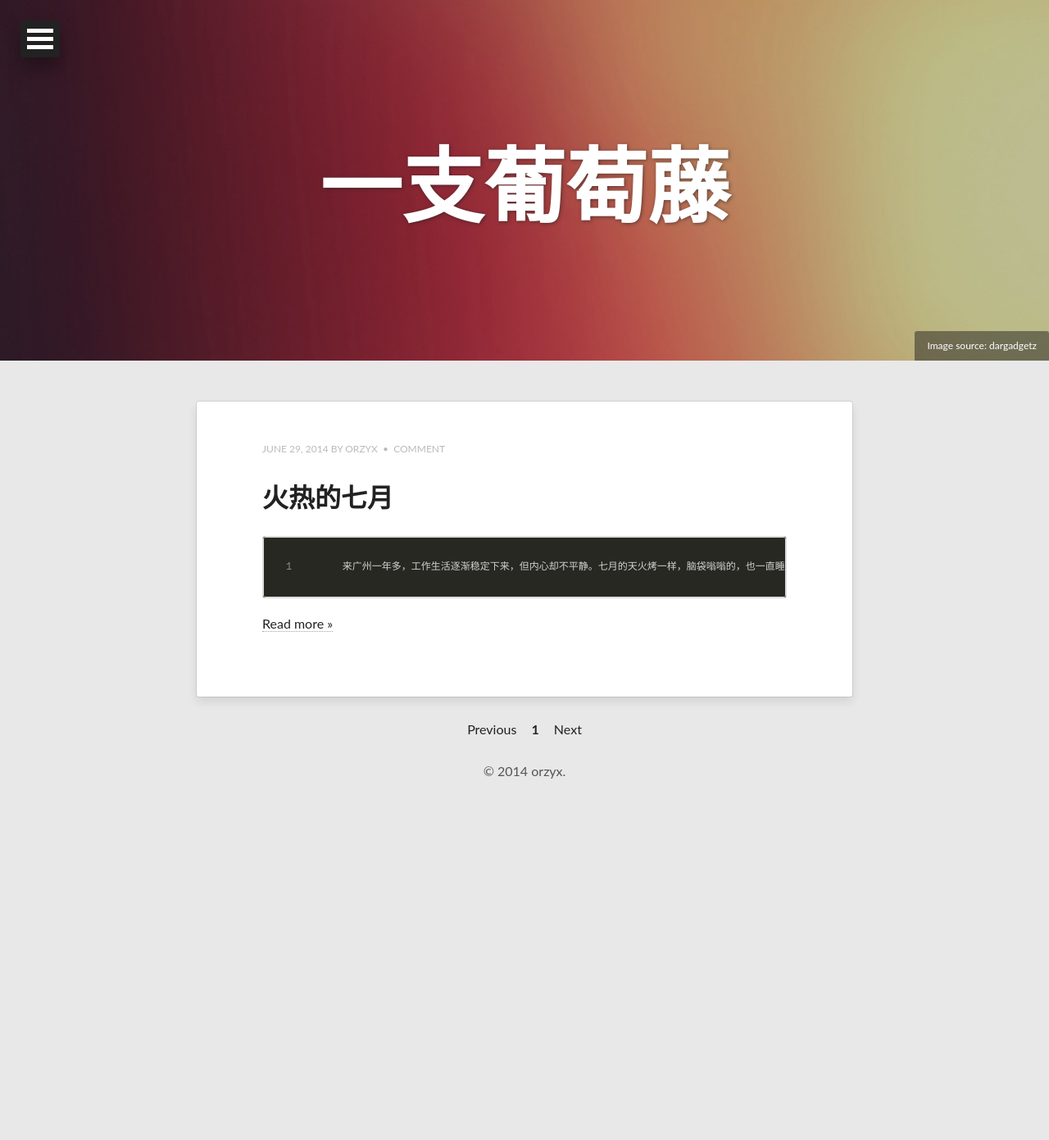
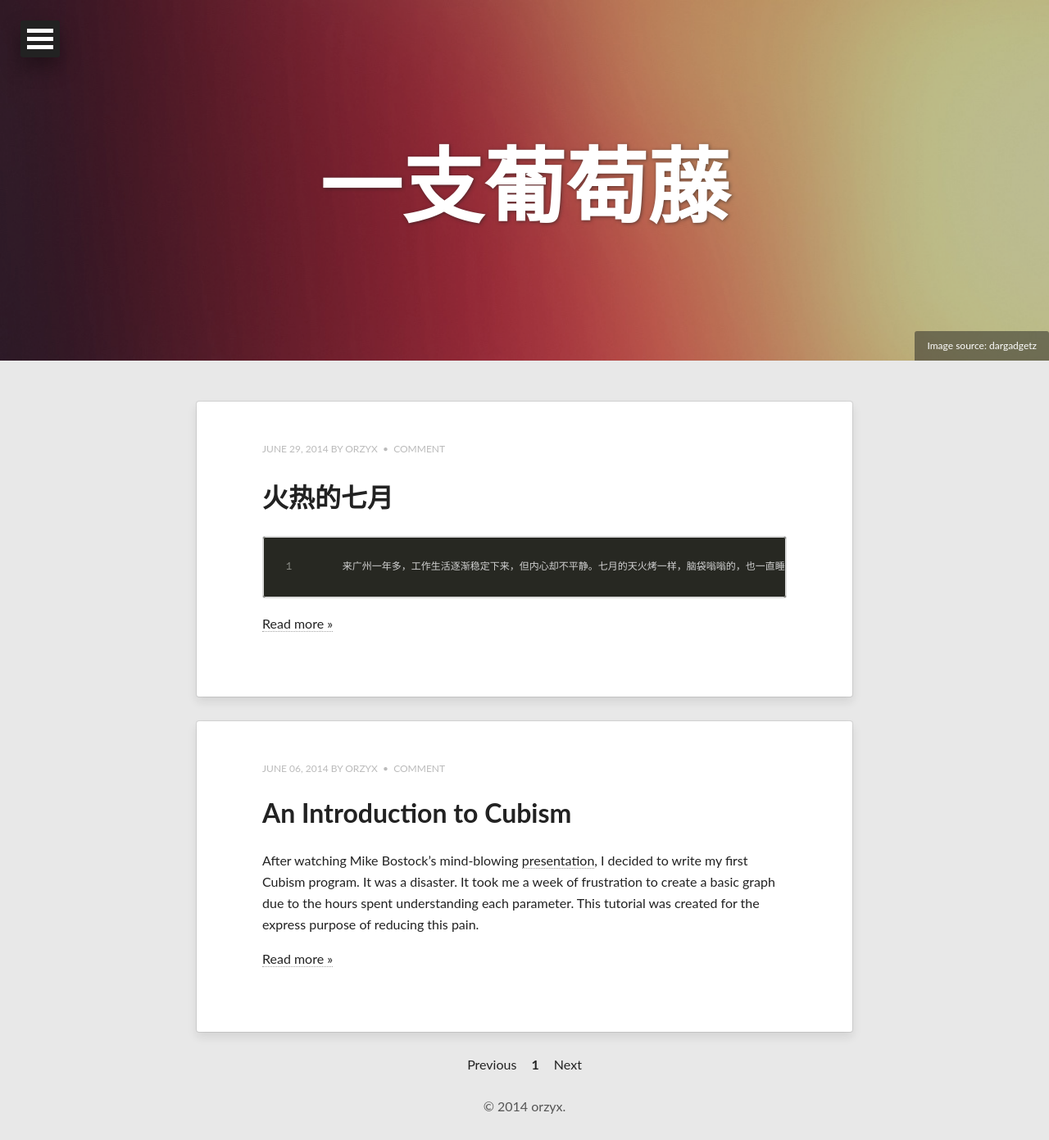
Before and after one commit to orzyx/blog, a Jekyll site: the page built from index.html, in a window 1280 px wide. Shown: the whole page at 82% size. Built offline with Jekyll 4.4.1, drawn with Linux system fonts in a browser that asks for light colours; nearby versions of some CDN libraries; the list of posts is cut into pages by our own code; before the commit the page ends 982 px from its top, so only the background shows below that; some of the changed lines change nothing that is shown.

Commit message:
change post

```diff
--- /dev/null
+++ b/_posts/2014-06-06-example1.md
@@ -0,0 +1,153 @@
+---
+layout: post
+title: "An Introduction to Cubism"
+tags: [cubism, javascript]
+image:
+  feature: abstract-10.jpg
+  credit: dargadgetz
+  creditlink: http://www.dargadgetz.com/ios-7-abstract-wallpaper-pack-for-iphone-5-and-ipod-touch-retina/
+comments: true
+share: true
+---
+
+After watching Mike Bostock's mind-blowing [presentation](http://vimeo.com/42176902), I decided to write my first Cubism program.
+It was a disaster. It took me a week of frustration to create a basic graph due to the hours spent understanding each parameter. This tutorial was created for the express purpose of reducing this pain.
+
+Before we begin
+---
+If you're not comfortable with HTML, CSS and JavaScript, I'd recommend that you brush up your skills and come back. [D3](http://d3js.org/) knowledge is helpful, but not necessary. This tutorial does involve vintners and distillers, so you might want to stick around.
+
+Setup
+---
+Download this accompanying [ repository ](https://github.com/xaranke/cubism-intro). Navigate to the directory and start a simple web-server there using the `python3 -m http.server` command. Check that everything's alright by going to the [ test page ](http://localhost:8000/01.html).
+
+You're now ready to kick some Cubism ass!
+
+Building blocks
+---
+We now need a time series. Since I don't have radiation logs of a nuclear reactor, we're going to have to make do with Google's minute-by-minute stock data.
+
+As a sample, I've created the data for a few vintners. Check it out in the *data* folder.
+You can also add your own stocks using the `python3 fetcher.py <your_stock>` script.
+Now we'll create a context to keep track of the step and size.
+
+{% highlight javascript %}
+var context = cubism.context()
+                    .step(6e4) // Distance between data points in milliseconds
+                    .size(400) // Number of data points
+                    .stop();   // Fetching from a static data source; don't update values
+{% endhighlight %}
+
+Horizon charts represent a delta; let's make ours show change in prices relative to the start of the day.
+
+{% highlight javascript %}
+function stock(name) {
+	return context.metric(function(start, stop, step, callback) {
+	    d3.json("/data" + name + ".json", function(rows) {
+	        var compare = rows[0][1], value = rows[0][1], values = [value];
+
+	        // Creates an array of the price differences throughout the day
+	        rows.forEach(function(d) {
+	            values.push(value = (d[1] - compare) / compare);
+	    	});
+		callback(null, values); });
+	}, name);
+}
+{% endhighlight %}
+
+Now we just need to plot the data, create the axes and a rule.
+
+{% highlight javascript %}
+function draw_graph(stocks_list) {
+	d3.select("body").append("div") // Add a vertical rule to the graph
+          .attr("class", "rule")
+          .call(context.rule());
+
+    d3.select("#demo")                 // Select the div on which we want to act
+      .selectAll(".axis")              // This is a standard D3 mechanism to bind data
+      .data(["top"])                   // to a graph. In this case we're binding the axes
+      .enter()                         // "top" and "bottom". Create two divs and give them
+      .append("div")                   // the classes top axis and bottom axis respectively.
+      .attr("class", function(d) {
+      	return d + " axis";
+      })
+      .each(function(d) {              // For each of these axes, draw the axes with 4
+      	d3.select(this)              // intervals and place them in their proper places.
+      	  .call(context.axis()       // 4 ticks gives us an hourly axis.
+      	  .ticks(4).orient(d));
+      });
+
+    d3.select("#demo")
+      .selectAll(".horizon")
+      .data(stocks_list.map(stock))
+      .enter()
+      .insert("div", ".bottom")        // Insert the graph in a div. Turn the div into
+      .attr("class", "horizon")        // a horizon graph and format to 2 decimals places.
+      .call(context.horizon()
+      .format(d3.format("+,.2p")));
+
+    context.on("focus", function(i) {
+        d3.selectAll(".value").style("right",   // Make the rule coincide with the mouse
+        	i == null ? null : context.size() - i + "px");
+    });
+}
+{% endhighlight %}
+
+Congratulations, check out your [first Cubism app](http://localhost:8000/02.html)!
+<figure>
+  <img src="/images/cubism-intro-1.png">
+</figure>
+
+"Gee, that's nice!" you say, but on closer inspection you notice two problems. Let's tackle them one at a time.
+
+The business hours are wrong
+---
+
+The NYSE opens at 9:30 AM and closes at 4 PM, not 1 PM and 7 PM like our graph says. Clearly something's amiss. Well, here's the scoop: Cubism is built for real-time data, so it thinks the latest data happened **now**. Not to worry! We can fix this by using a suitable offset like this:
+
+{% highlight javascript %}
+var current_date = new Date();
+
+// You can use this formula to calculate the offset:
+// Number of minutes elapsed today - Time your data ends in minutes(in this case 960) + 10
+var offset_mins = ((60*current_date.getHours()) + current_date.getMinutes()) - 970;
+
+// Don't forget to convert this to milliseconds!
+var offset_millis = offset_mins * 60 * 1000;
+{% endhighlight %}
+
+Now we just need to add `serverDelay(offset_millis)` to our `context`. Check out the next iteration [here](http://localhost:8000/03.html).
+
+<figure>
+  <img src="/images/cubism-intro-2.png">
+</figure>
+
+
+The graphs end at different times
+---
+
+Vintners' stocks don't get traded for certain times during the day and hence our *JSON* data does not contain the prices for these times. Our JSON parser (sadly not context aware) treats this data as if it were continuous, and so goes on filling in values from left to right. Near the end, it runs out of values and this is the reason for the ugly white patches.
+
+To fix this, we need to make our data continuous. One way to do this would be to *front-fill* the data or create data points every minute whose value is the last available price.
+
+Since there was no readily available solution, I created [*missing-data.js*](https://github.com/xaranke/missing-data), a Javascript library that does all this manipulation for you. Now include *missing-data* and its dependency [*underscore.js*](http://underscorejs.org/). We now need to modify our `stock` function.
+
+{% highlight javascript %}
+d3.json("data/" + name + ".json", function(original_rows) {
+  // Let missing-data.js work its forward-fill magic!
+  var rows = md.ffill(original_rows);
+{% endhighlight %}
+
+Voila! No more ugly white patches. Take a minute to observe your handiwork [here](http://localhost:8000/04.html).
+
+<figure>
+  <img src="/images/cubism-intro-3.png">
+</figure>
+
+Cubism Pitfalls
+---
+The *size* variable does not depend on the size of the window but on the number of data points. As each data point is 1 pixel wide, the width of your graph is simply the number of data points you have. The number of data points determines the *size*, **not** the other way around.
+
+Afterword
+---
+This tutorial is a work in progress, and I really need your help! Let me know about errata, stuff that you'd like to see or stuff you'd like to show me in the comments below. A Graphite section is in the works, so hold tight! If you get stuck, don't hesitate to ask the wizards on [Stack Overflow](http://stackoverflow.com/questions/tagged/cubism.js).
```
Also changed, not shown: _posts/2014-06-29-todo-list.md (line endings or trailing spaces).
